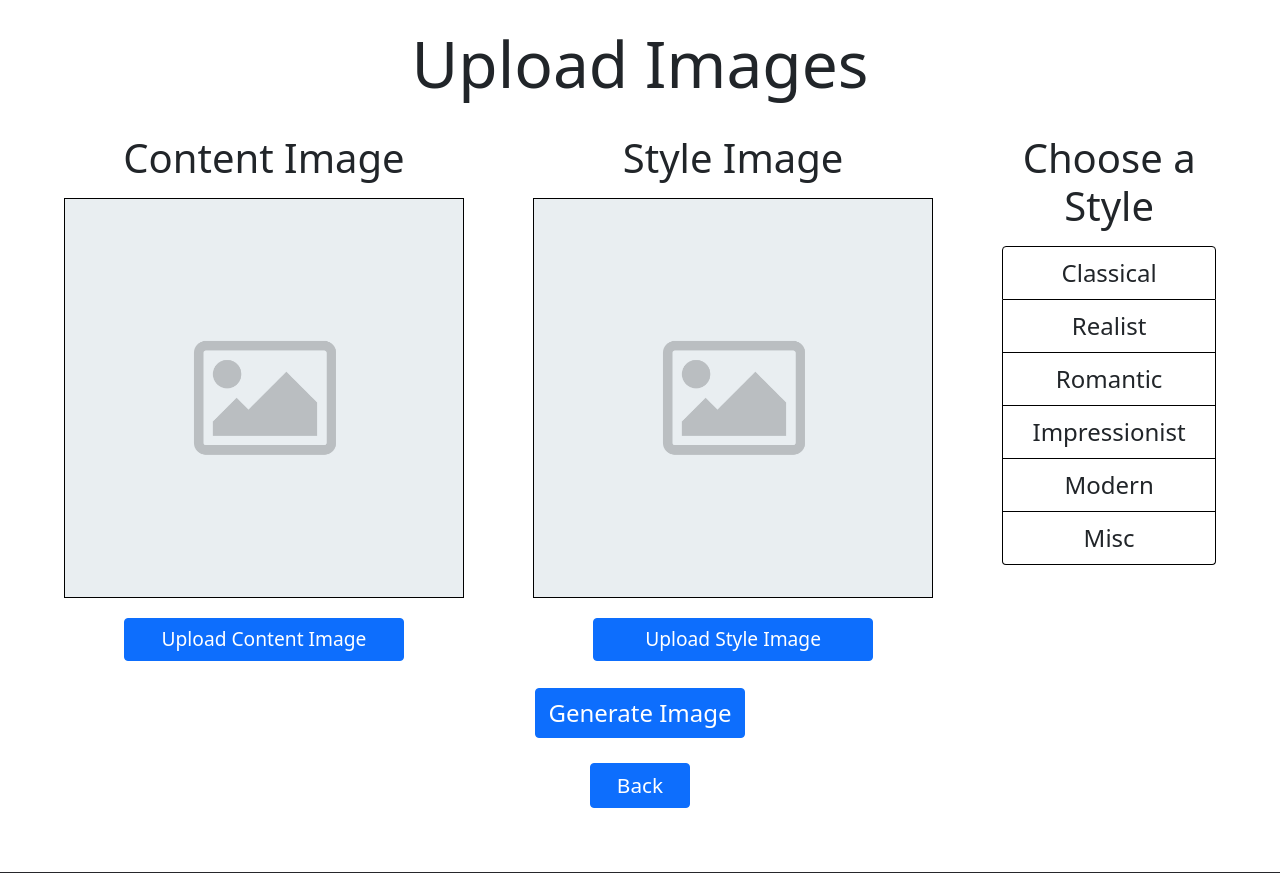
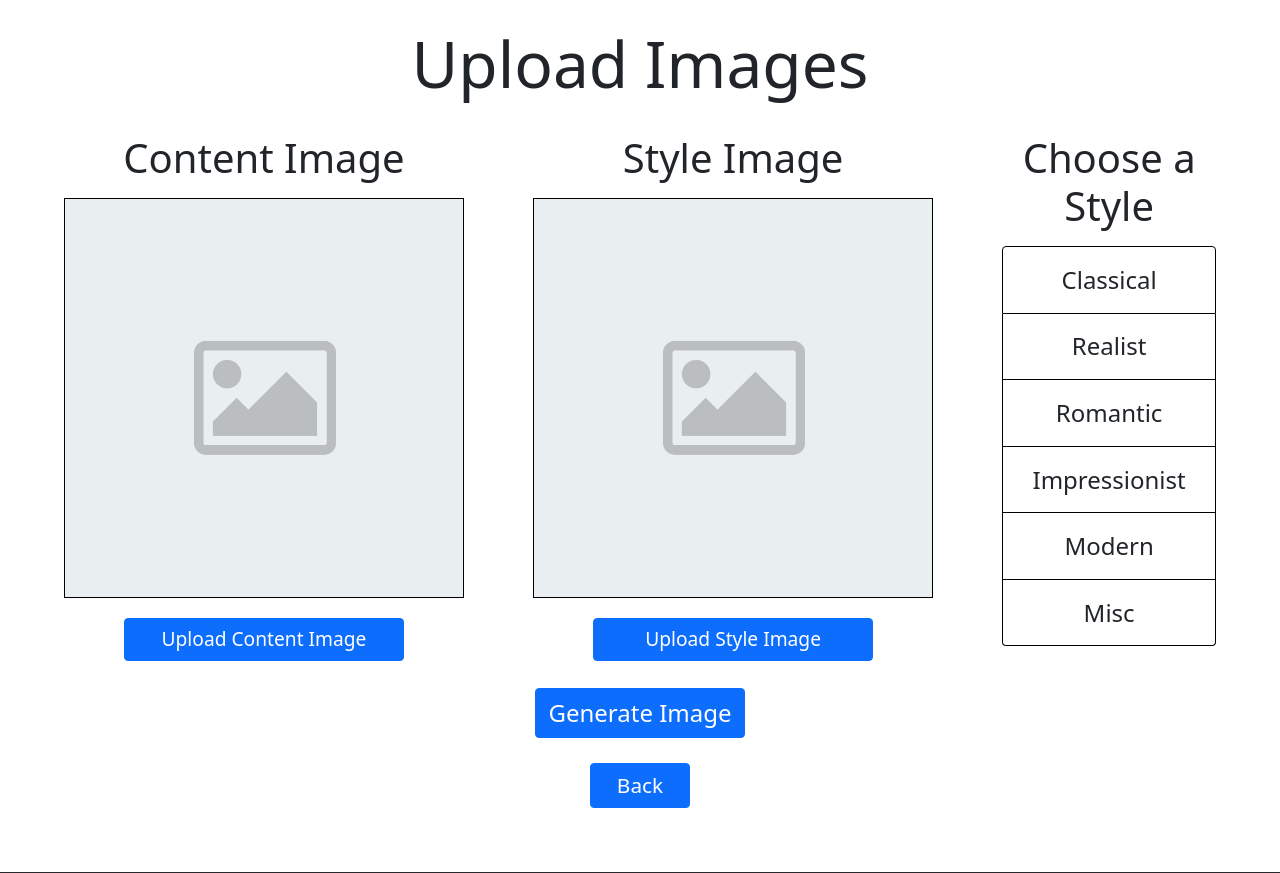
Before and after one commit to software-students-fall2022/final-project-project5-team5, a Flask app: page /upload in a window 1280 px wide. Shown: the top 873 px of the page. Run offline with Flask 2, Linux system fonts and the light colour scheme.

```diff
--- a/ml-client/static/css/style.css
+++ b/ml-client/static/css/style.css
@@ -331,10 +331,10 @@
 .styles {
   width: 100%;
   border: 1px solid black;
-  height: 100%;
+  height: 250px;
   font-size: 1.5rem;
 }
 
 .stylesDiv {
-  padding-bottom: 15%;
+  height: 400px;
 }
```
